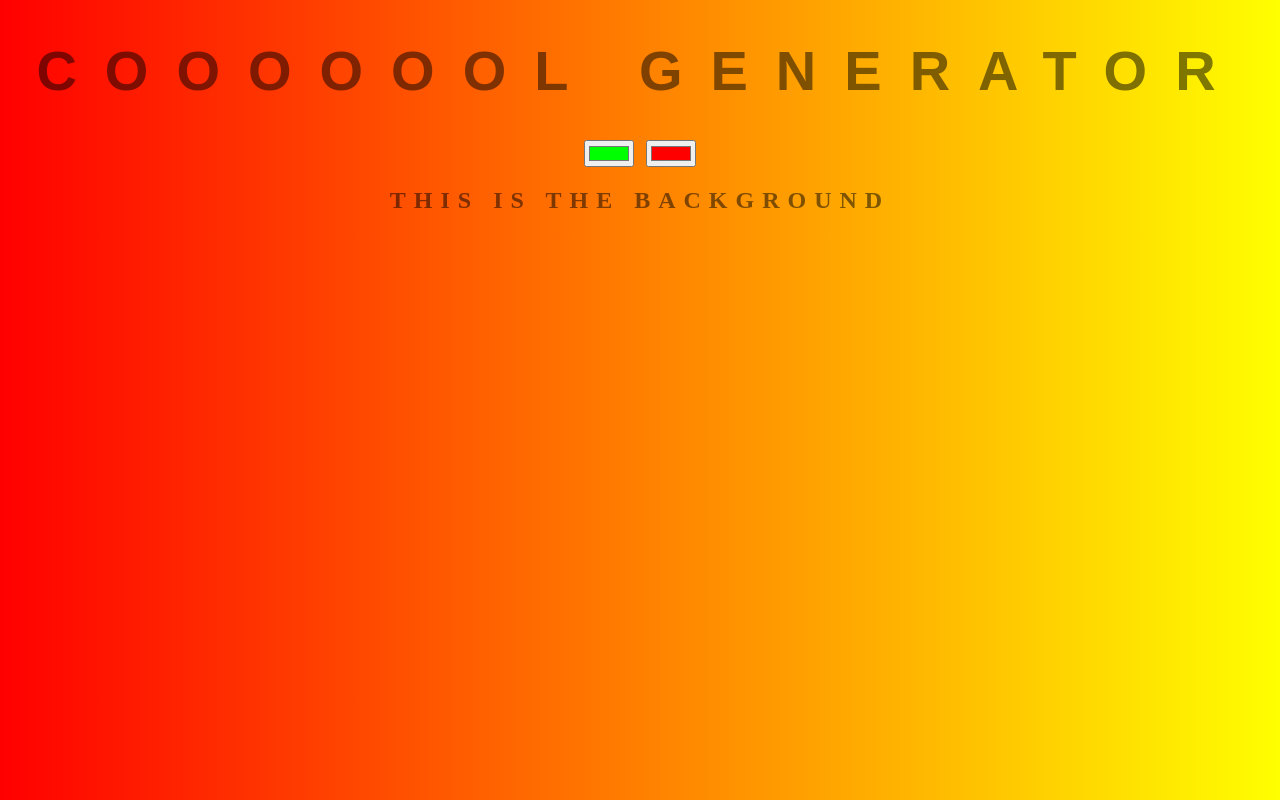
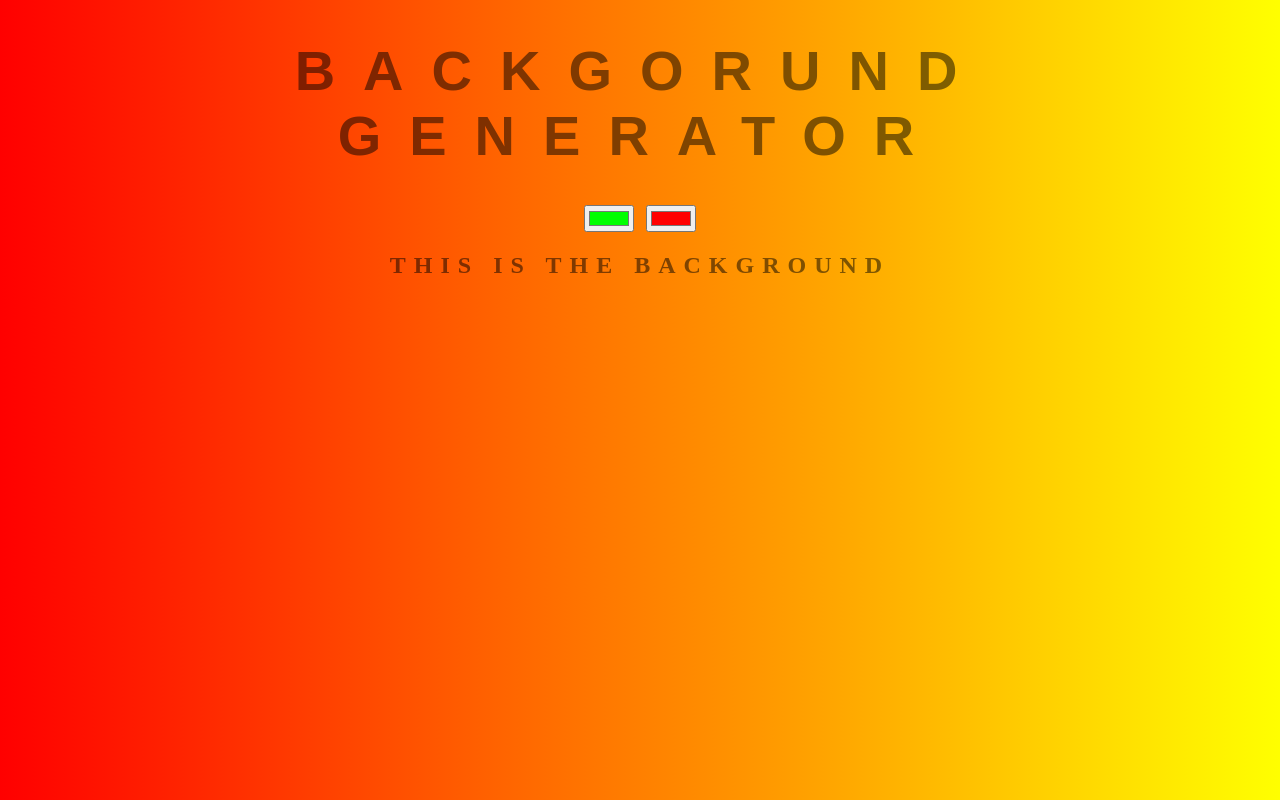
Before and after one commit to yrp1/Background-Generator, a plain HTML site: page index.html in a window 1280 px wide. Drawn offline with Linux system fonts and the light colour scheme.

Commit message:
reverting back to old title

```diff
--- a/index.html
+++ b/index.html
@@ -5,7 +5,7 @@
 	<link rel="stylesheet" type="text/css" href="style.css">
 </head>
 <body id="gradient">
-	<h1>COOOOOOL Generator</h1>
+	<h1>Backgorund Generator</h1>
 	<input oninput='setGradient()' class="color1" type="color" name="color1" value="#00ff00">
 	<input oninput='setGradient()' class="color2" type="color" name="color2" value="#ff0000">
 	<h2>This is the background</h2>
```
